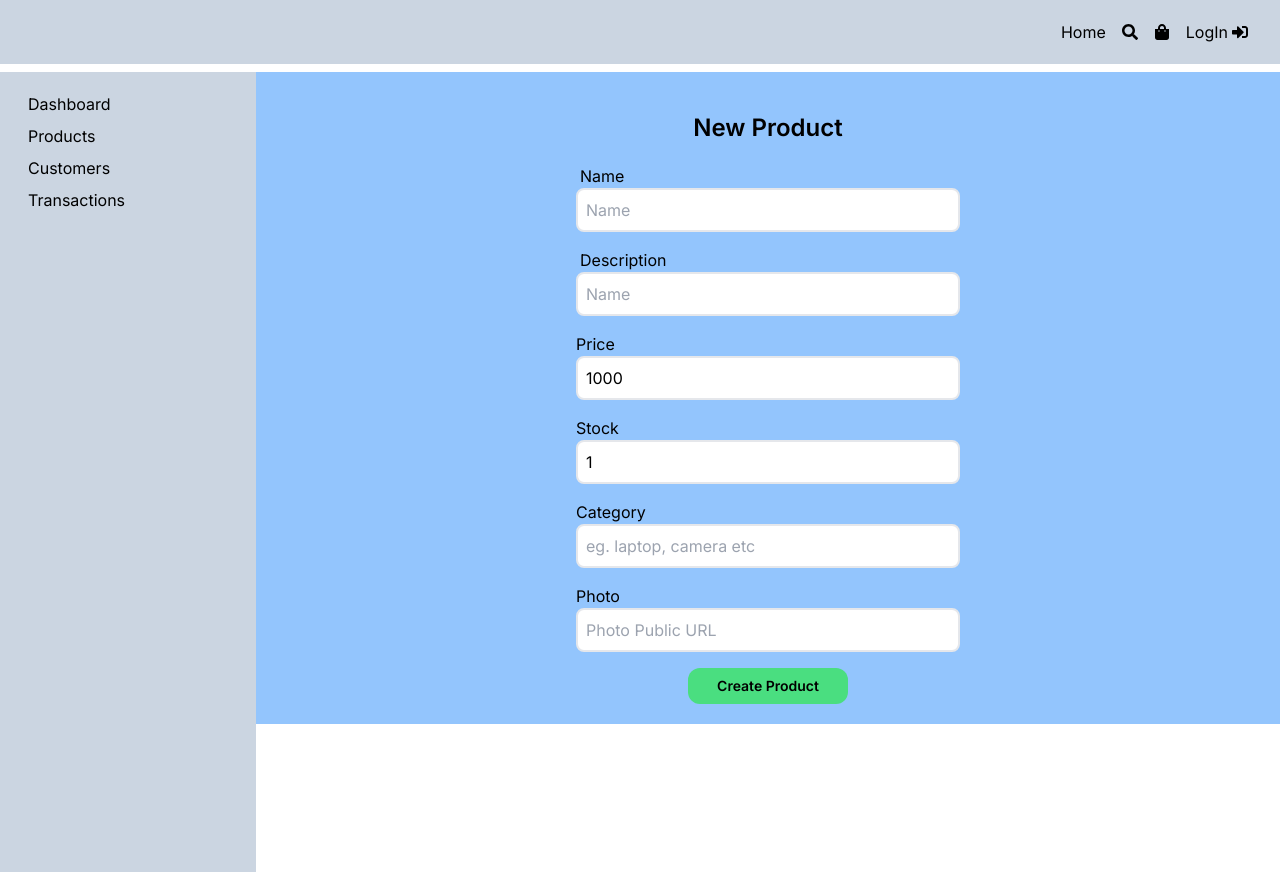
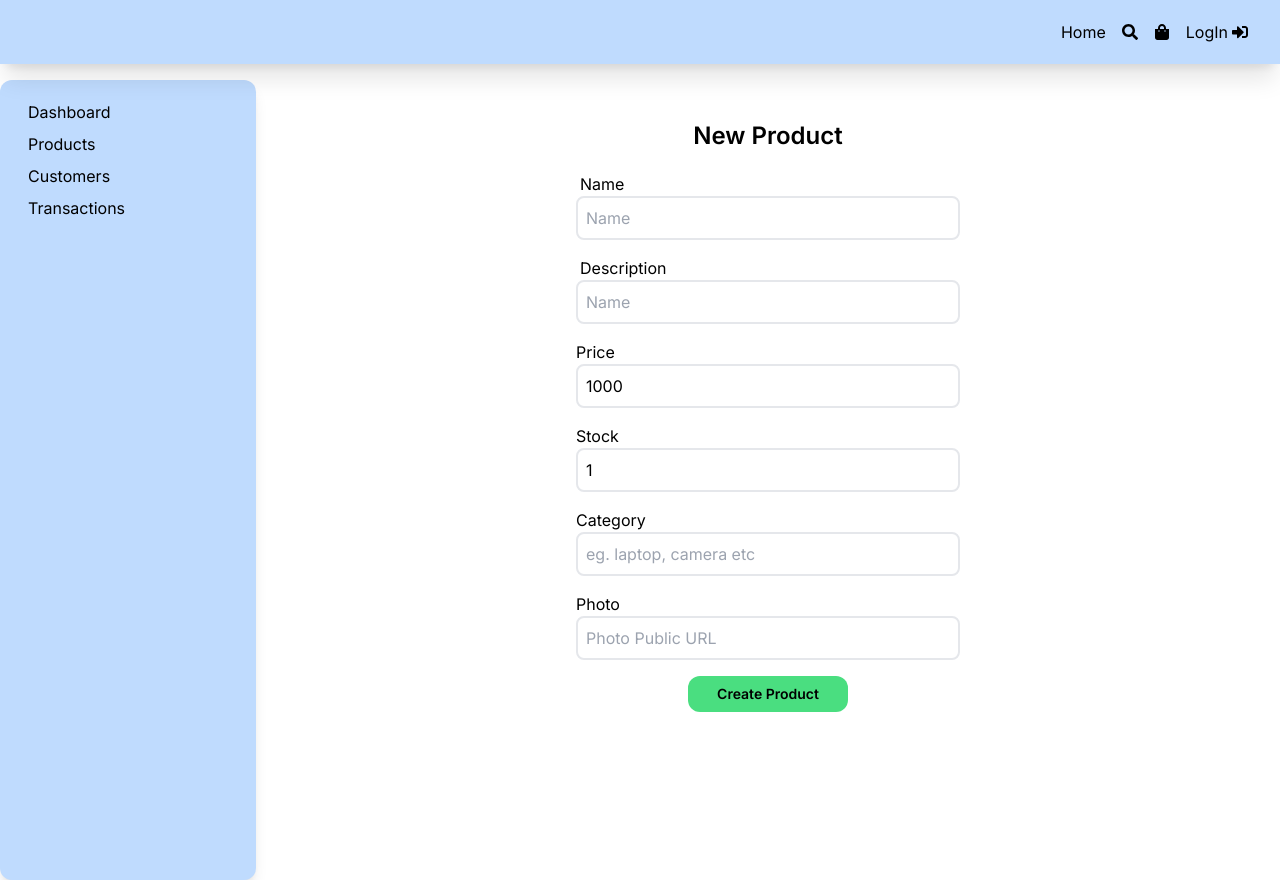
Before and after one commit to prakhar-001/mern-ecommerce-frontend-nextJS, a Next.js app: page /admin/newProduct in a window 1280 px wide. Built offline with nearby package versions, Linux system fonts and the light colour scheme; no server answers.

Commit message:
add to cart disabled for not logged in users

```diff
--- a/app/admin/customers/page.js
+++ b/app/admin/customers/page.js
@@ -43,7 +43,7 @@ const page = () => {
       <div>
         {
           data?.users.map(i => (
-            <div className='flex w-full items-center justify-between px-2 flex-wrap h-[8vh] sm:h-[12vh] ' key={i._id}>
+            <div className='flex w-full items-center justify-between px-2 flex-wrap h-[8vh] sm:h-[12vh] shadow-lg my-5' key={i._id}>
               <div className='w-1/12 hidden sm:block'>
                 <img src={i.photo} alt="Profile" className='rounded-full h-10 sm:h-16 w-10 sm:w-16 '/>
               </div>
--- a/app/admin/page.js
+++ b/app/admin/page.js
@@ -18,7 +18,7 @@ const page = () => {
 
   return (
     <>
-      <div className='w-full h-[100vh]'>
+      <div className='w-full h-screen'>
       {/* <AdminLayout/> */}
       <AdminLayout>
         <div className='h-screen'>
--- a/components/Admin-Layout.js
+++ b/components/Admin-Layout.js
@@ -36,10 +36,12 @@ const AdminLayout = ({children}) => {
     <>
     <CustomerLayout>
       <div className='flex flex-col sm:flex-row w-full'>
-        <div className='w-full sm:w-1/5 bg-slate-300 h-[8vh] sm:h-screen'>
+        <div className='w-full sm:w-1/5 h-[8vh] sm:h-screen'>
+          <div className='mx-1 sm:mx-0 bg-blue-200 rounded-xl h-full shadow-lg'>
             <AdminSidebar/>
+          </div>
         </div>
-        <div className='w-full sm:w-4/5 bg-blue-300 h-full'>
+        <div className='w-full sm:w-4/5 bg-blue-00 h-full'>
             {children}
         </div>
       </div>
--- a/components/Customer-Layout.js
+++ b/components/Customer-Layout.js
@@ -5,8 +5,14 @@ import Header from "../components/Header.js";
 const CustomerLayout = ({children}) => {
   return (
     <>
-    <Header/>
-    <div>{children}</div>
+    <div className='flex flex-col '>
+      <div className='fixed w-full'>
+        <div className='mx-1 sm:mx-0'>
+          <Header/>
+        </div>
+      </div>
+      <div className='mt-20'>{children}</div>
+    </div>
     </>
   )
 }
--- a/components/Header.js
+++ b/components/Header.js
@@ -51,7 +51,7 @@ const Header = () => {
 
   return (
     <>
-    <div className="container flex px-2 py-5 sm:p-5  md:flex-row items-center sm:justify-end justify-between bg-slate-300 mb-2">
+    <div className="container flex px-2 py-5 sm:p-5  md:flex-row items-center sm:justify-end justify-between bg-blue-200 shadow-xl mb-2 rounded-xl sm:rounded-none">
         <Link onClick={() => {setIsOpen(false)}} className="mx-2 hidden sm:block" href={"/"}>Home</Link>
         <Link onClick={() => {setIsOpen(false)}} className="mx-2 sm:text-base text-2xl sm:hidden" href={"/"}><TiHome /></Link>
         <Link onClick={() => {setIsOpen(false)}} className="mx-2 sm:text-base text-xl" href={"/search"}><FaSearch/></Link>
--- a/components/Product-Card-Admin.js
+++ b/components/Product-Card-Admin.js
@@ -4,7 +4,7 @@ import Link from 'next/link'
 const ProductCardAdmin = ({productId,photo,name,stock,price}) => {
   return (
     <div className="productCard  h-[18vh] w-full ">
-        <div className='h-[17vh] p-1 border-2 rounded-xl hover:bg-slate-300 flex items-center gap-2'>
+        <div className='h-[17vh] p-1 border-2 shadow-lg rounded-xl sm:hover:bg-slate-300 flex items-center gap-2'>
             <div className='flex items-center justify-center w-1/4 sm:w-1/5'>
                 <img src={photo} alt="" className='h-auto sm:h-[13vh] w-full sm:w-auto px-3 content-center rounded-2xl' />
             </div>
--- a/components/Product-Card.js
+++ b/components/Product-Card.js
@@ -1,9 +1,33 @@
+"use client"
 import React from 'react'
 import { FaPlus} from "react-icons/fa";
 import Link from 'next/link';
 
+import { useSelector } from "react-redux";
+import { useLayoutEffect } from "react";
+import { redirect } from "next/navigation";
+import toast from "react-hot-toast";
+
+
+
+
 
 const ProductCard = ({productId,photo,name,stock,price,handler, description}) => {
+
+  let sessionStatus;
+    const abc = useSelector((state) => state.userReducer.user);
+    if (abc) {
+        // console.log(abc.role)
+        sessionStatus = true;
+    } else {
+        sessionStatus = false;
+    }
+    // useLayoutEffect(() => {
+        // const session = sessionStatus;
+        // if (!session) {
+        // redirect("/signIn-email-pass")
+        // }
+    // }, []);
 
   return (
     <div className="productCard p-1 h-[30vh] sm:h-[50vh] w-1/2 sm:w-1/4 ">
@@ -16,9 +40,16 @@ const ProductCard = ({productId,photo,name,stock,price,handler, description}) =>
             <p>{name}</p>
             <div className='flex items-center justify-between pt-2'>
               <span>₹{price}</span>
-              <div className="mr-1">
+              {
+                sessionStatus?
+                <div className="mr-1">
                   <button onClick={() => handler({productId, price, name, photo, stock, quantity: 1, description})} className='p-2 sm:p-3 rounded-full bg-green-300'><FaPlus/></button>
-              </div>
+                </div>
+                :
+                <div className="mr-1">
+                  <button onClick={() => toast.error("Login to Add Item in your Cart")} className='p-2 sm:p-3 rounded-full bg-red-400' ><FaPlus/></button>
+                </div>
+                }
             </div>
 
         </div>
```
Also changed, not shown: components/Admin-Sidebar.js (line endings or trailing spaces).
